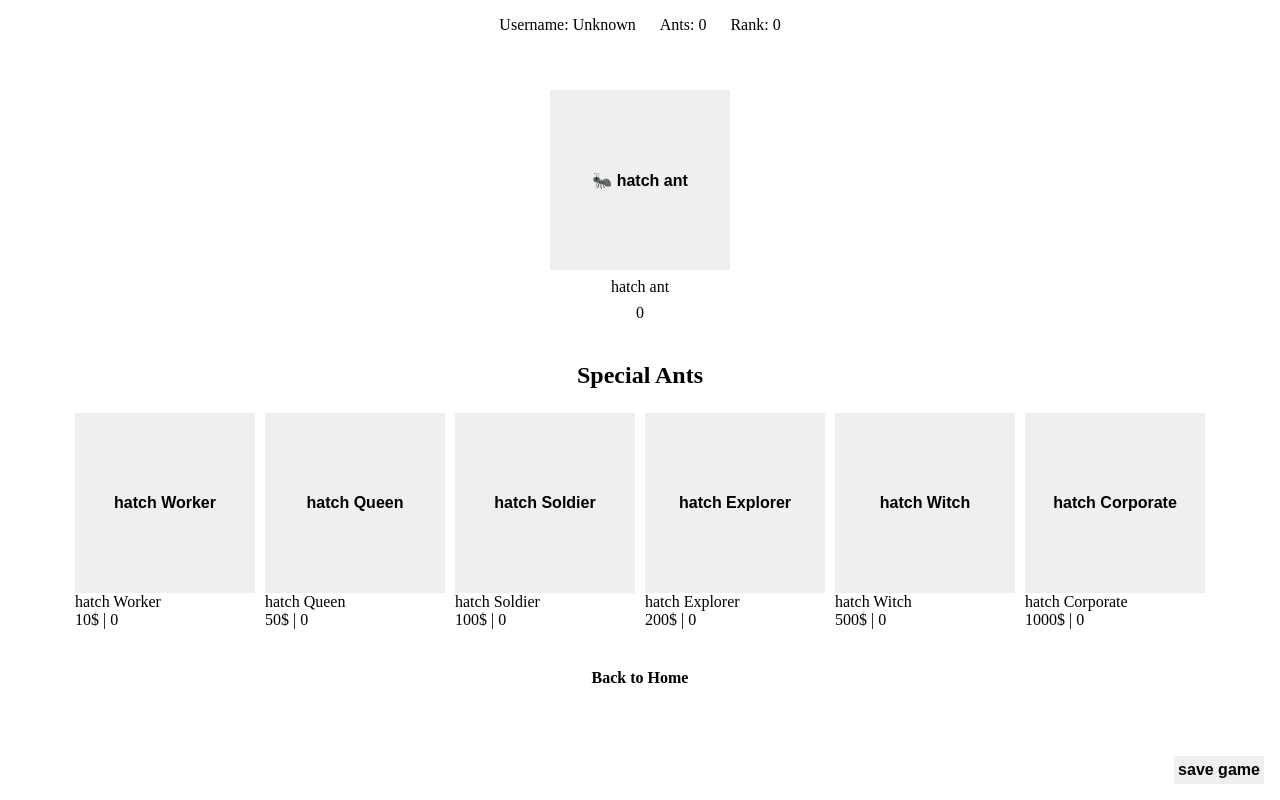
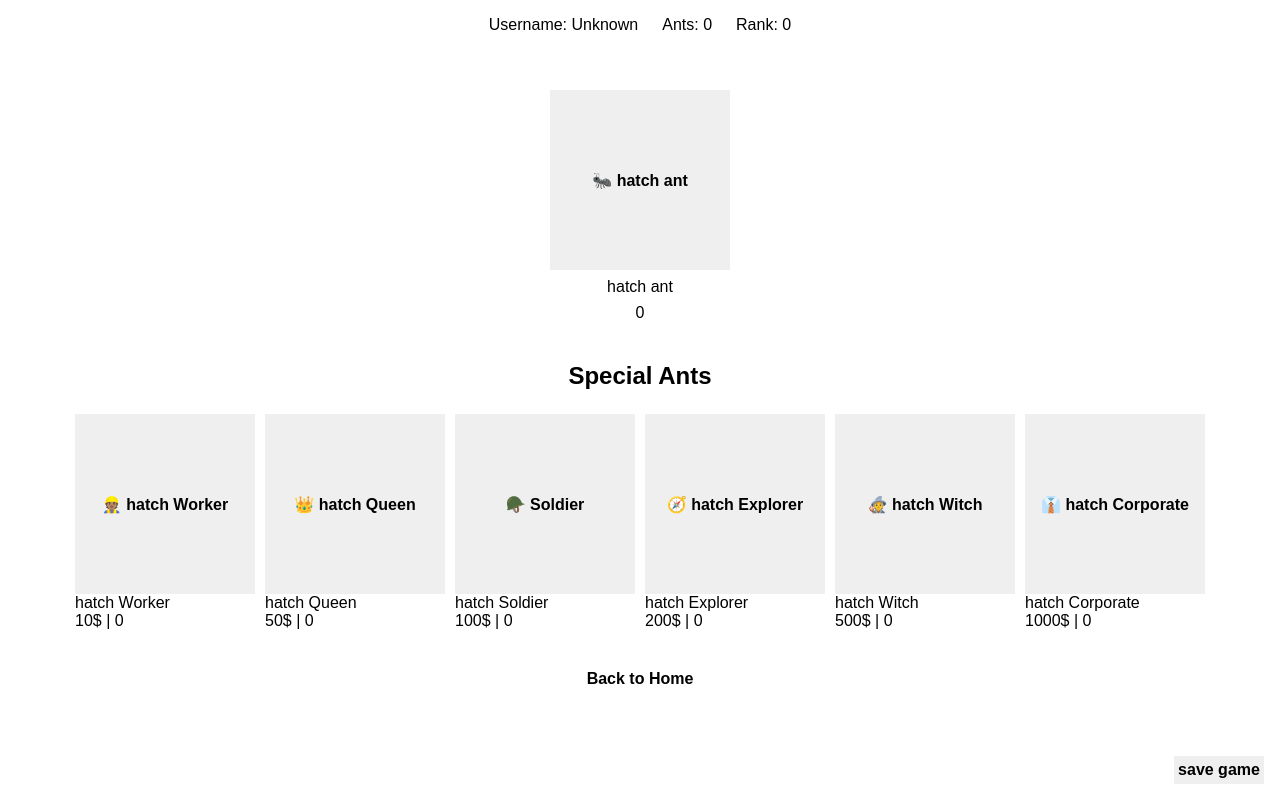
Before and after one commit to Atlant1ss/Ant_Clicker, a PHP site: page /jogo/ in a window 1280 px wide. Run offline with PHP 8.4, Linux system fonts and the light colour scheme.

Commit message:
emojis and fonts

```diff
--- a/account/style.css
+++ b/account/style.css
@@ -1,3 +1,7 @@
+* {
+    font-family: "poppins", sans-serif;
+}
+
 .sec_center{
     font-size: 25px;
     width: 50%;
@@ -7,6 +11,8 @@
     text-align: center;
 }
 
+/*link*/
+
 a{
     font-weight: bold;
     text-decoration: none;
--- a/cadastro/style.css
+++ b/cadastro/style.css
@@ -1,3 +1,7 @@
+* {
+    font-family: "poppins", sans-serif;
+}
+
 .sec_center{
     font-size: 25px;
     width: 50%;
--- a/jogo/index.html
+++ b/jogo/index.html
@@ -22,32 +22,32 @@
         <h2>Special Ants</h2>
         <div class="special_ants">
             <section id="worker_ant">
-                <button id="worker_ant_button" title="Generates 1 ant per second."><span class="emoji"></span> hatch Worker</button>
+                <button id="worker_ant_button" title="Generates 1 ant per second."><span class="emoji">👷🏽</span> hatch Worker</button>
                 <p> hatch Worker</p>
                 <p id="worker_price"> 10$ | 0</p> <!--switch to image -->
             </section>
             <section id="queen_ant">
-                <button id="queen_ant_button" title="Increases your click strength by 1.">hatch Queen</button>
+                <button id="queen_ant_button" title="Increases your click strength by 1."><span class="emoji">👑</span> hatch Queen</button>
                 <p> hatch Queen</p>
                 <p id="queen_price"> 50$ | 0</p> <!--switch to image -->
             </section>
             <section id="soldier_ant">
-                <button id="soldier_ant_button" title="Increases your critical hit chance and critical damage multiplier.">hatch Soldier</button>
+                <button id="soldier_ant_button" title="Increases your critical hit chance and critical damage multiplier."><span class="emoji">🪖</span> Soldier</button>
                 <p> hatch Soldier</p>
                 <p id="soldier_price"> 100$ | 0</p> <!--switch to image -->
             </section>
             <section id="explorer_ant">
-                <button id="explorer_ant_button" title="Randomly spawns a sugar lump on the screen. Click it for a temporary buff.">hatch Explorer</button>
+                <button id="explorer_ant_button" title="Randomly spawns a sugar lump on the screen. Click it for a temporary buff."><span class="emoji">🧭</span> hatch Explorer</button>
                 <p> hatch Explorer </p>
                 <p id="explorer_price"> 200$ | 0</p> <!--switch to image -->
             </section>
             <section id="witch_ant">
-                <button id="witch_ant_button" title="Increases the efficiency of your other ants by a percentage.">hatch Witch</button>
+                <button id="witch_ant_button" title="Increases the efficiency of your other ants by a percentage."><span class="emoji">🧙</span> hatch Witch</button>
                 <p> hatch Witch</p>
                 <p id="witch_price"> 500$ | 0</p> <!--switch to image -->
             </section>
             <section id="corporate_ant">
-                <button id="corporate_ant_button" title="Earns interest based on the number of ants you currently have stored.">hatch Corporate</button>
+                <button id="corporate_ant_button" title="Earns interest based on the number of ants you currently have stored."><span class="emoji">👔</span> hatch Corporate</button>
                 <p> hatch Corporate</p>
                 <p id="corporate_price"> 1000$ | 0</p> <!--switch to image -->
             </section>
--- a/jogo/style.css
+++ b/jogo/style.css
@@ -5,6 +5,7 @@
     box-sizing: border-box;
     margin: 0;
     padding: 0;
+    font-family: "poppins", sans-serif;
 }
 
 button {
--- a/leaderboard/style.css
+++ b/leaderboard/style.css
@@ -1,3 +1,7 @@
+*{
+    font-family: "poppins", sans-serif;
+}
+
 .sec_center{
     font-size: 25px;
     width: 50%;
--- a/login/style.css
+++ b/login/style.css
@@ -1,3 +1,7 @@
+*{
+    font-family: "poppins", sans-serif;
+}
+
 .sec_center{
     font-size: 25px;
     width: 50%;
--- a/logout/style.css
+++ b/logout/style.css
@@ -1,3 +1,7 @@
+*{
+    font-family: "poppins", sans-serif;
+}
+
 .sec_center{
     font-size: 25px;
     width: 50%;
--- a/style.css
+++ b/style.css
@@ -1,3 +1,7 @@
+*{
+    font-family: "poppins", sans-serif;
+}
+
 .sec_center{
     font-size: 25px;
     width: 50%;
```
